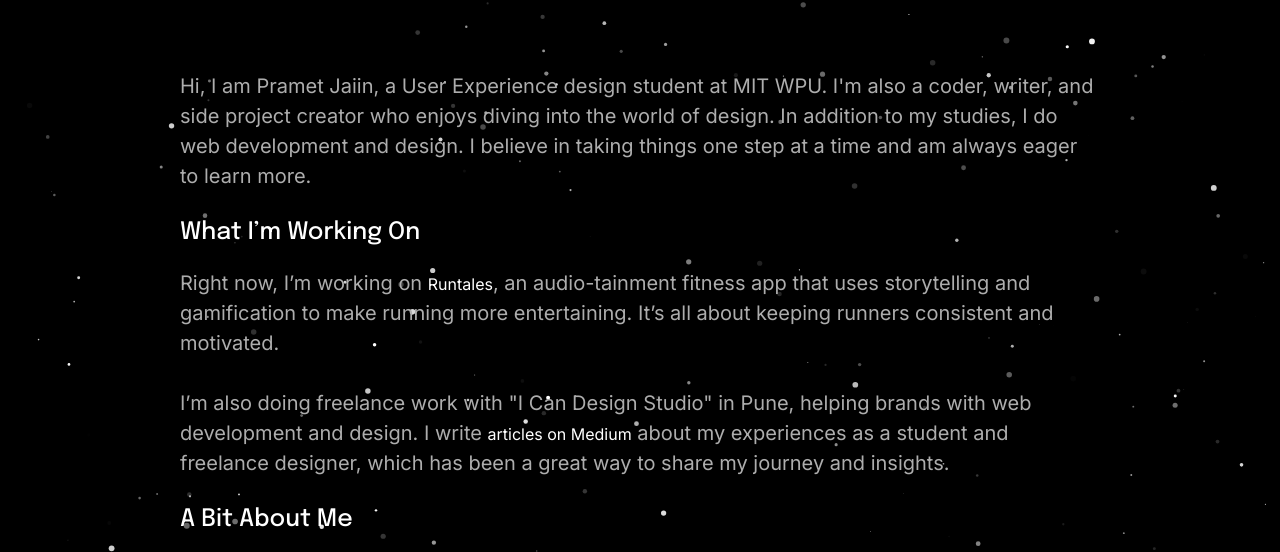
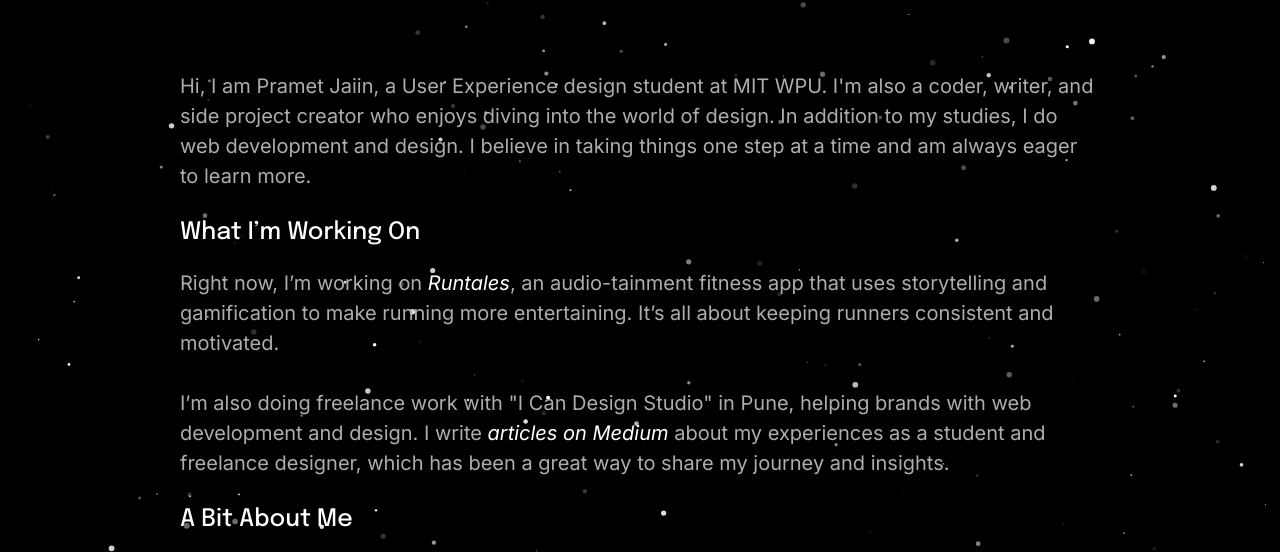
Before and after one commit to Pramet-Jaiin/Pramet-Jaiin, a plain HTML site: page about.html in a window 1280 px wide. Shown: the part 249-801 px from the top of the page. Drawn offline with nearby package versions, Linux system fonts and the light colour scheme.

Commit message:
Update styletest.css

```diff
--- a/styletest.css
+++ b/styletest.css
@@ -268,7 +268,13 @@ ul li {
 }
 
 /* ABOUT SECTION */
-
+.main-section a{
+  font-family: 'inter';
+  font-weight: 400;
+  color: #ffffff;
+  font-size: 20px;
+  font-style: italic;
+}
 
 .bd-placeholder-img {
   border-radius: 0px;
```
